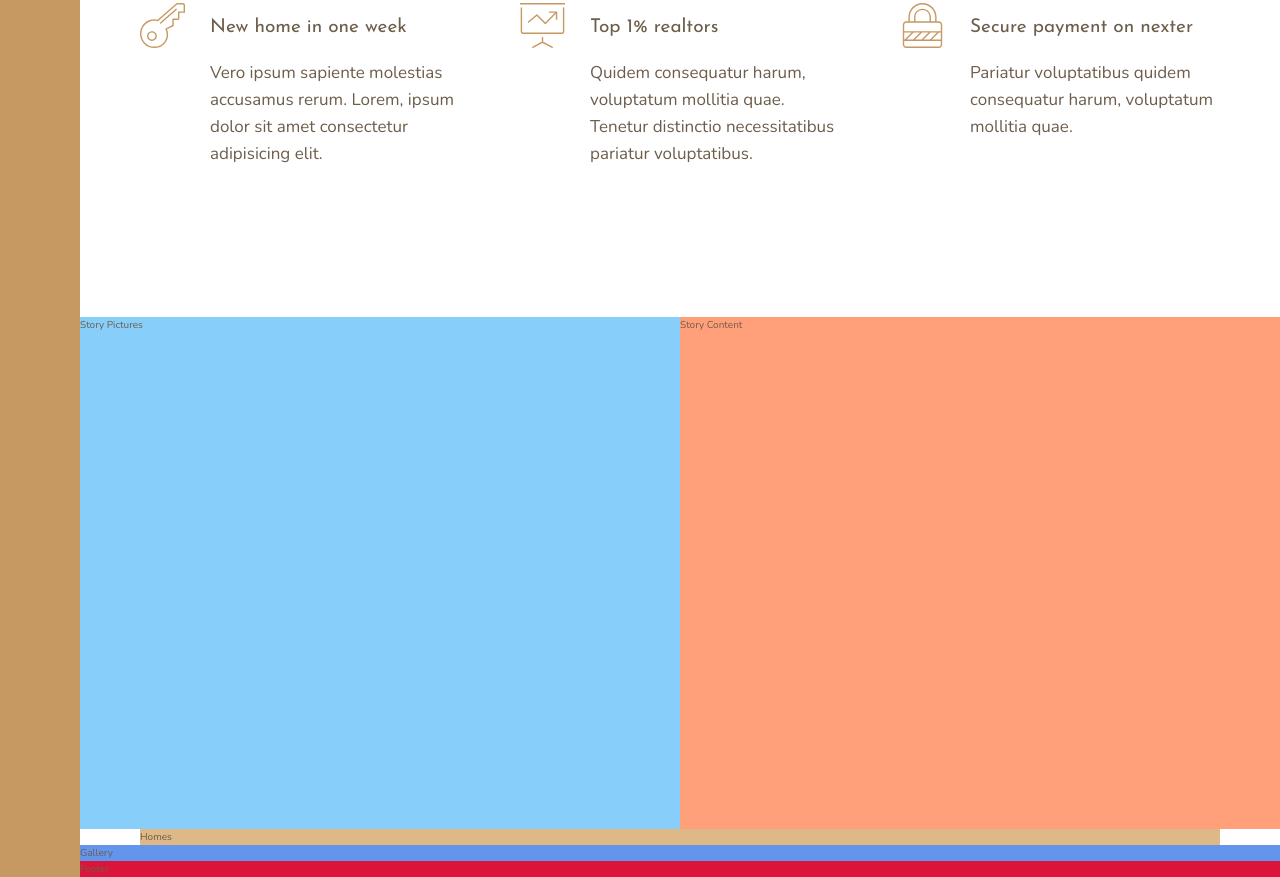
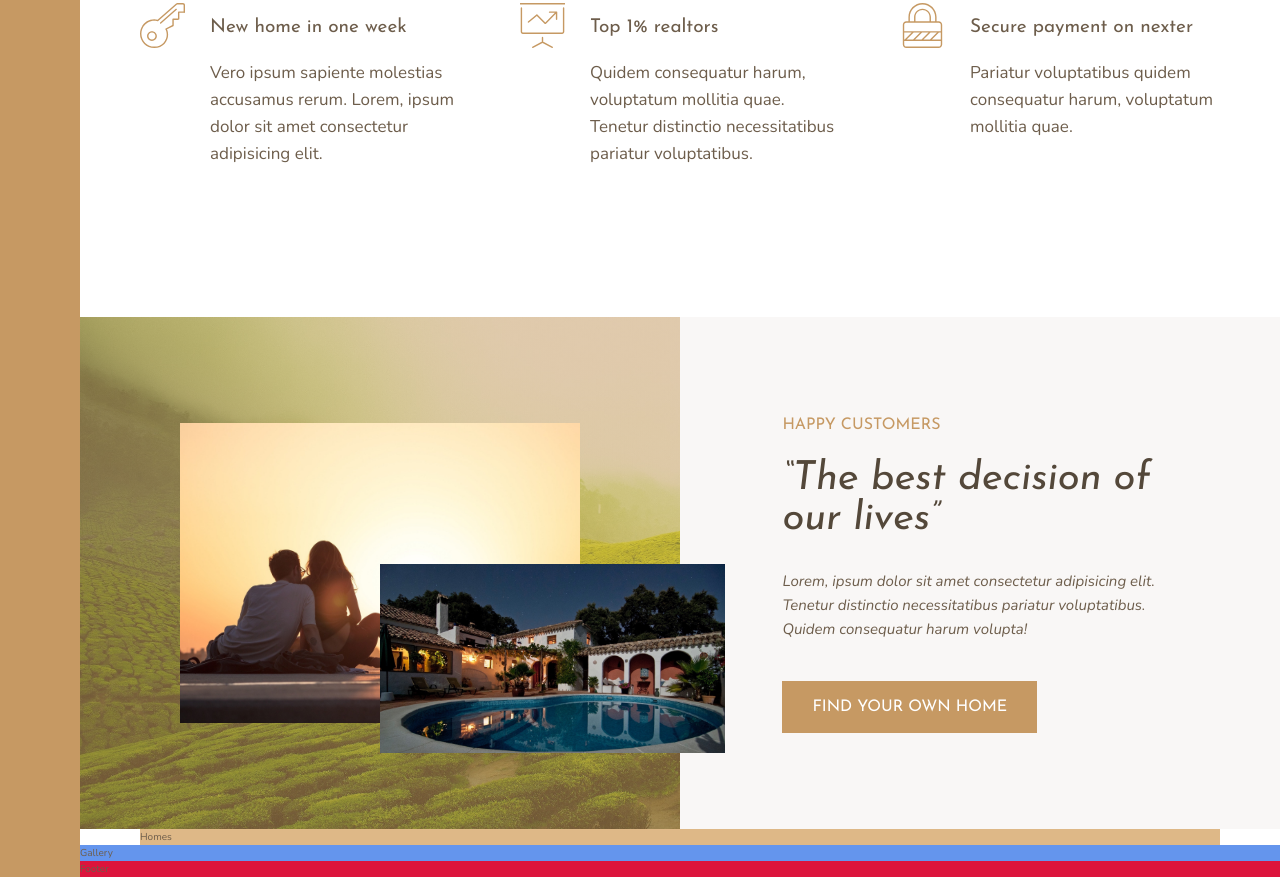
Before and after one commit to na4oman/nexter, a website: page index.html in a window 1280 px wide. Shown: the part 991-1868 px from the top of the page. Drawn offline with nearby package versions, Linux system fonts and the light colour scheme.

Commit message:
Add story section

```diff
--- a/index.html
+++ b/index.html
@@ -94,8 +94,26 @@
     </section>
 
     <!-- STORY -->
-    <div class="story__pictures">Story Pictures</div>
-    <div class="story__content">Story Content</div>
+    <div class="story__pictures">
+      <img
+        src="img/story-1.jpeg"
+        alt="A couple wathing their new home"
+        class="story__img--1"
+      />
+      <img src="img/story-2.jpeg" alt="New home" class="story__img--2" />
+    </div>
+    <div class="story__content">
+      <h3 class="heading-3 mb-sm">Happy customers</h3>
+      <h2 class="heading-2 heading-2--dark mb-md">
+        &ldquo;The best decision of our lives&rdquo;
+      </h2>
+      <p class="story__text">
+        Lorem, ipsum dolor sit amet consectetur adipisicing elit. Tenetur
+        distinctio necessitatibus pariatur voluptatibus. Quidem consequatur
+        harum volupta!
+      </p>
+      <button class="btn">Find your own home</button>
+    </div>
 
     <!-- HOMES -->
     <section class="homes">Homes</section>
--- a/sass/_story.scss
+++ b/sass/_story.scss
@@ -1,11 +1,52 @@
 .story {
   &__pictures {
-    background-color: lightskyblue;
+    background-color: $color-primary;
     grid-column: full-start / col-end 4;
+    background-image: linear-gradient(
+        rgba($color-primary, 0.5),
+        rgba($color-primary, 0.5)
+      ),
+      url(../img/back.jpg);
+    background-size: cover;
+
+    display: grid;
+    grid-template-columns: repeat(6, 1fr);
+    grid-template-rows: repeat(6, 1fr);
+    align-items: center;
+  }
+
+  &__img--1 {
+    width: 100%;
+    grid-row: 2 / 6;
+    grid-column: 2 / 6;
+  }
+
+  &__img--2 {
+    width: 115%;
+    grid-row: 4 / 6;
+    grid-column: 4 / 7;
+    z-index: 20;
   }
 
   &__content {
-    background-color: lightsalmon;
+    background-color: $color-grey-light-1;
     grid-column: col-start 5 / full-end;
+
+    padding: 6rem 8vw;
+
+    display: flex;
+    flex-direction: column;
+    justify-content: center;
+    align-items: flex-start;
+
+    // display: grid;
+    // align-content: center;
+    // justify-items: start;
+  }
+
+  &__text {
+    font-size: 1.5rem;
+    margin-bottom: 4rem;
+    font-style: italic;
   }
 }
--- a/sass/_typography.scss
+++ b/sass/_typography.scss
@@ -9,10 +9,23 @@
 
 .heading-2 {
   @extend %heading;
+  font-size: 4rem;
+  font-style: italic;
+  line-height: 1;
+
+  &--light {
+    color: $color-grey-light-1;
+  }
+  &--dark {
+    color: $color-grey-dark-1;
+  }
 }
 
 .heading-3 {
   @extend %heading;
+  color: $color-primary;
+  text-transform: uppercase;
+  font-size: 1.6rem;
 }
 
 .heading-4 {
@@ -26,3 +39,34 @@
     color: $color-grey-dark-1;
   }
 }
+
+// BUTTON
+.btn {
+  background-color: $color-primary;
+  color: #fff;
+  border: none;
+  border-radius: 0;
+  text-transform: uppercase;
+  font-family: $font-display;
+  font-size: 1.6rem;
+  padding: 1.8rem 3rem;
+  cursor: pointer;
+  transition: all 0.2s;
+
+  &:hover {
+    background-color: $color-primary-dark;
+  }
+}
+
+.mb-sm {
+  margin-bottom: 2rem;
+}
+.mb-md {
+  margin-bottom: 3rem;
+}
+.mb-lg {
+  margin-bottom: 4rem;
+}
+.mb-hg {
+  margin-bottom: 8rem;
+}
```
Also changed, not shown: css/style.css.
